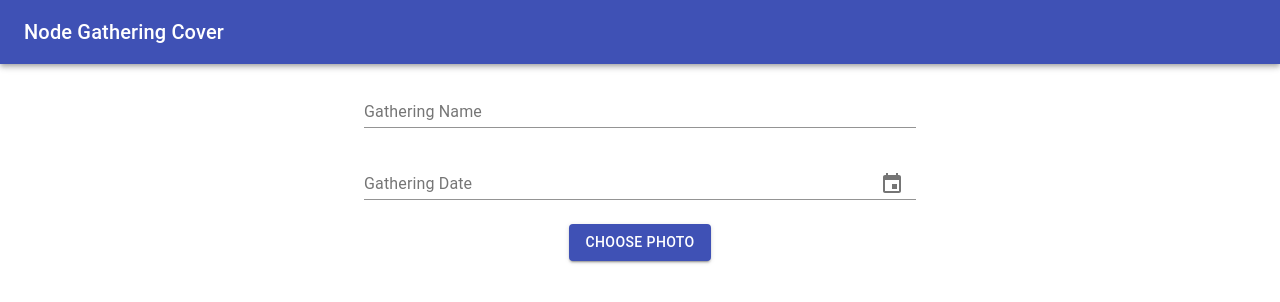
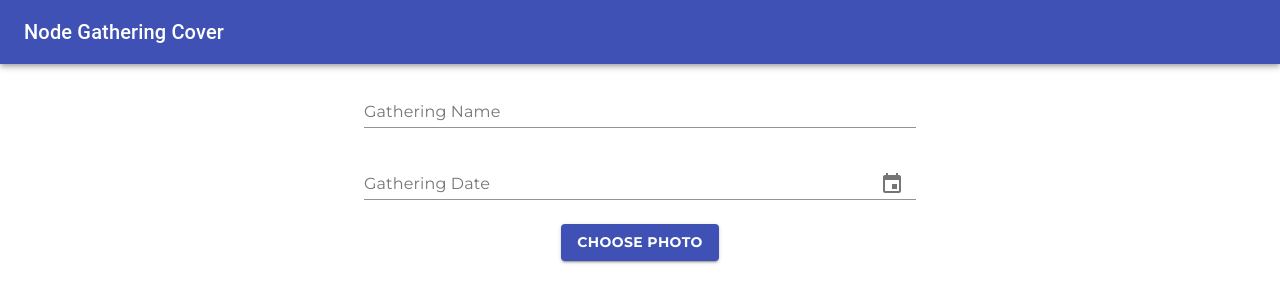
Before and after one commit to awesomejerry/watermark, a React (Create React App) app: page / in a window 1280 px wide. Shown: the top 302 px of the page. Built offline with nearby package versions, Linux system fonts and the light colour scheme.

Commit message:
Update fonts

```diff
--- a/public/index.html
+++ b/public/index.html
@@ -26,7 +26,7 @@
     -->
     <title>Node Gathering Cover</title>
     <link
-      href="https://fonts.googleapis.com/css?family=Noto+Sans:400,700|Noto+Sans+TC:400,700&display=swap"
+      href="https://fonts.googleapis.com/css?family=Montserrat:400,700|Noto+Sans:400,700|Noto+Sans+TC:400,700&display=swap"
       rel="stylesheet"
     />
   </head>
--- a/src/Watermark.css
+++ b/src/Watermark.css
@@ -3,7 +3,15 @@
   flex-direction: column;
   justify-content: center;
   align-items: center;
-  font-family: 'Noto Sans TC', 'Noto Sans', sans-serif;
+}
+
+.Watermark * {
+  font-weight: 700;
+  font-family: 'Montserrat', 'Noto Sans TC', 'Noto Sans', sans-serif !important;
+}
+
+.Watermark canvas {
+  letter-spacing: 1pt;
 }
 
 .Watermark img {
--- a/src/Watermark.js
+++ b/src/Watermark.js
@@ -115,7 +115,7 @@ const Watermark = () => {
           <Button
             variant="contained"
             color="primary"
-            href={preview}
+            href={preview.replace('image/png', 'image/octet-stream')}
             download={'cover.jpg'}
           >
             Download
```
